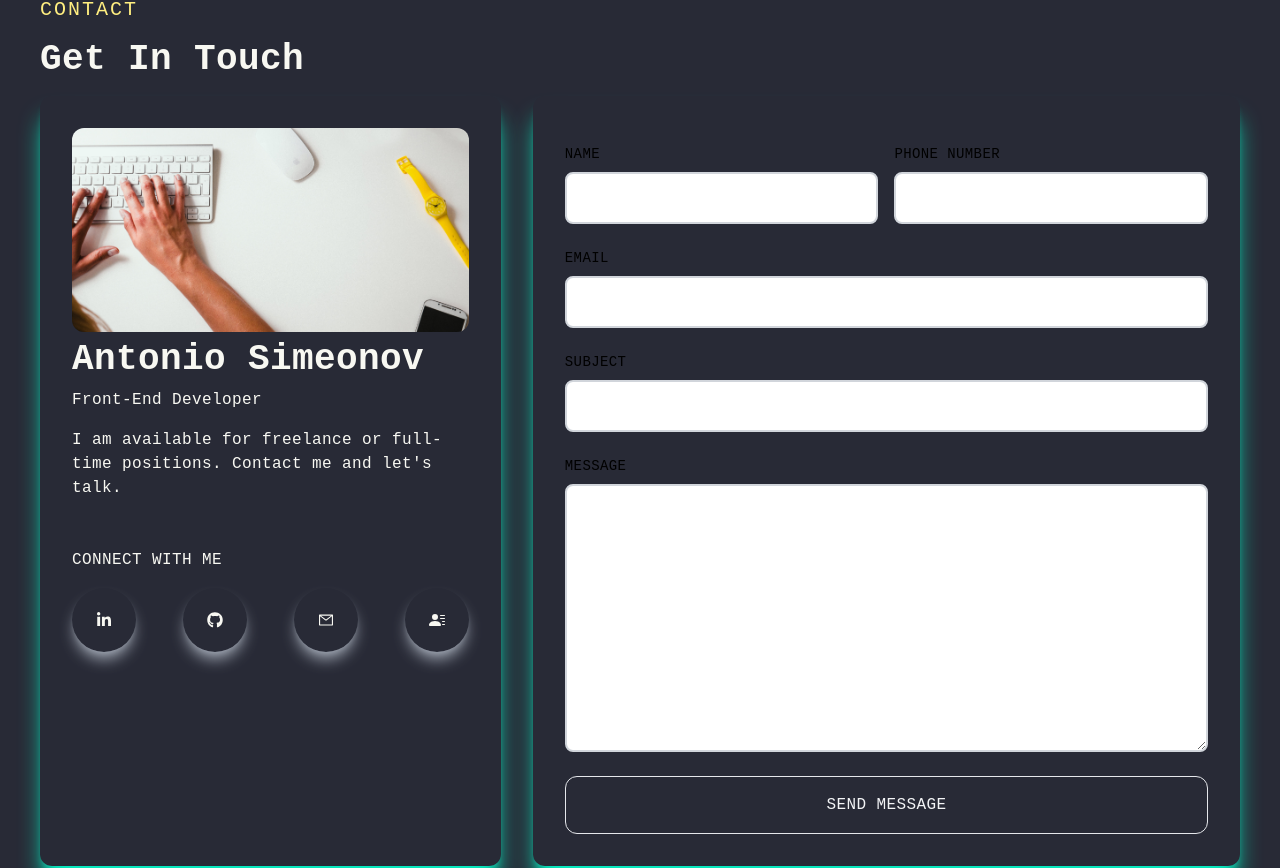
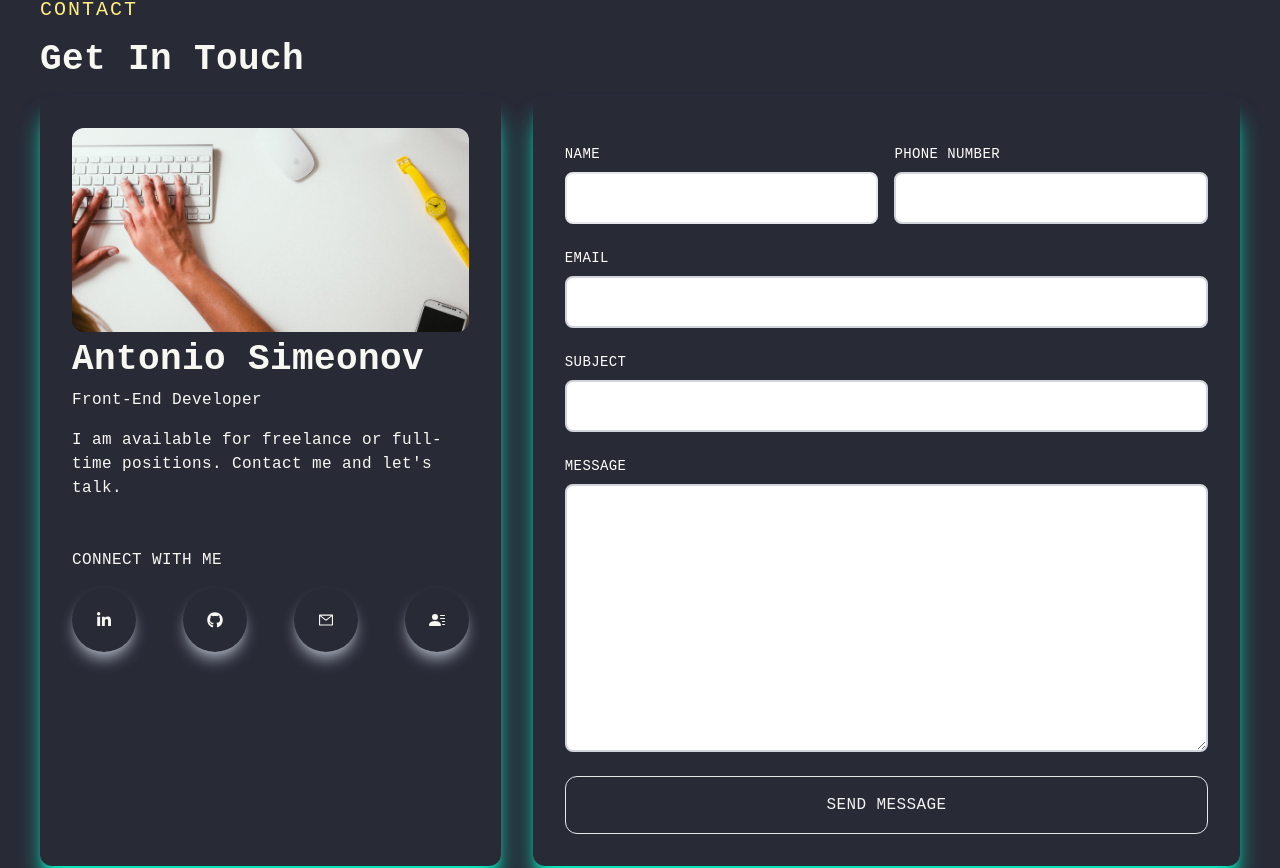
Before and after one commit to antoni0dev/portfolio-next-proj, a Next.js app: page / in a window 1280 px wide. Shown: the part 3472-4340 px from the top of the page. Built offline with nearby package versions, Linux system fonts and the light colour scheme.

Commit message:
Fix bugs

```diff
--- a/components/Contact.jsx
+++ b/components/Contact.jsx
@@ -78,46 +78,46 @@ const Contact = () => {
                 method="POST"
                 encType="multipart/form-data"
               >
-                <div className="grid md:grid-cols-2 gap-4 w-full py-2 text-black">
+                <div className="grid md:grid-cols-2 gap-4 w-full py-2 text-white">
                   <div className="flex flex-col">
                     <label className="uppercase text-sm py-2">Name</label>
                     <input
-                      className="border-2 rounded-lg p-3 flex border-gray-300"
+                      className="border-2 rounded-lg p-3 flex border-gray-30 text-black"
                       type="text"
                       name="name"
                     />
                   </div>
-                  <div className="flex flex-col">
+                  <div className="flex flex-col text-white">
                     <label className="uppercase text-sm py-2">
                       Phone Number
                     </label>
                     <input
-                      className="border-2 rounded-lg p-3 flex border-gray-300"
+                      className="border-2 rounded-lg p-3 flex border-gray-300 text-black"
                       type="text"
                       name="phone"
                     />
                   </div>
                 </div>
-                <div className="flex flex-col py-2 text-black">
+                <div className="flex flex-col py-2 text-white">
                   <label className="uppercase text-sm py-2">Email</label>
                   <input
-                    className="border-2 rounded-lg p-3 flex border-gray-300"
+                    className="border-2 rounded-lg p-3 flex border-gray-300 text-black"
                     type="email"
                     name="email"
                   />
                 </div>
-                <div className="flex flex-col py-2 text-black">
+                <div className="flex flex-col py-2 text-white">
                   <label className="uppercase text-sm py-2">Subject</label>
                   <input
-                    className="border-2 rounded-lg p-3 flex border-gray-300"
+                    className="border-2 rounded-lg p-3 flex border-gray-300 text-black"
                     type="text"
                     name="subject"
                   />
                 </div>
-                <div className="flex flex-col py-2 text-black">
+                <div className="flex flex-col py-2 text-white">
                   <label className="uppercase text-sm py-2">Message</label>
                   <textarea
-                    className="border-2 rounded-lg p-3 border-gray-300"
+                    className="border-2 rounded-lg p-3 border-gray-300 text-black"
                     rows="10"
                     name="message"
                   ></textarea>
```
